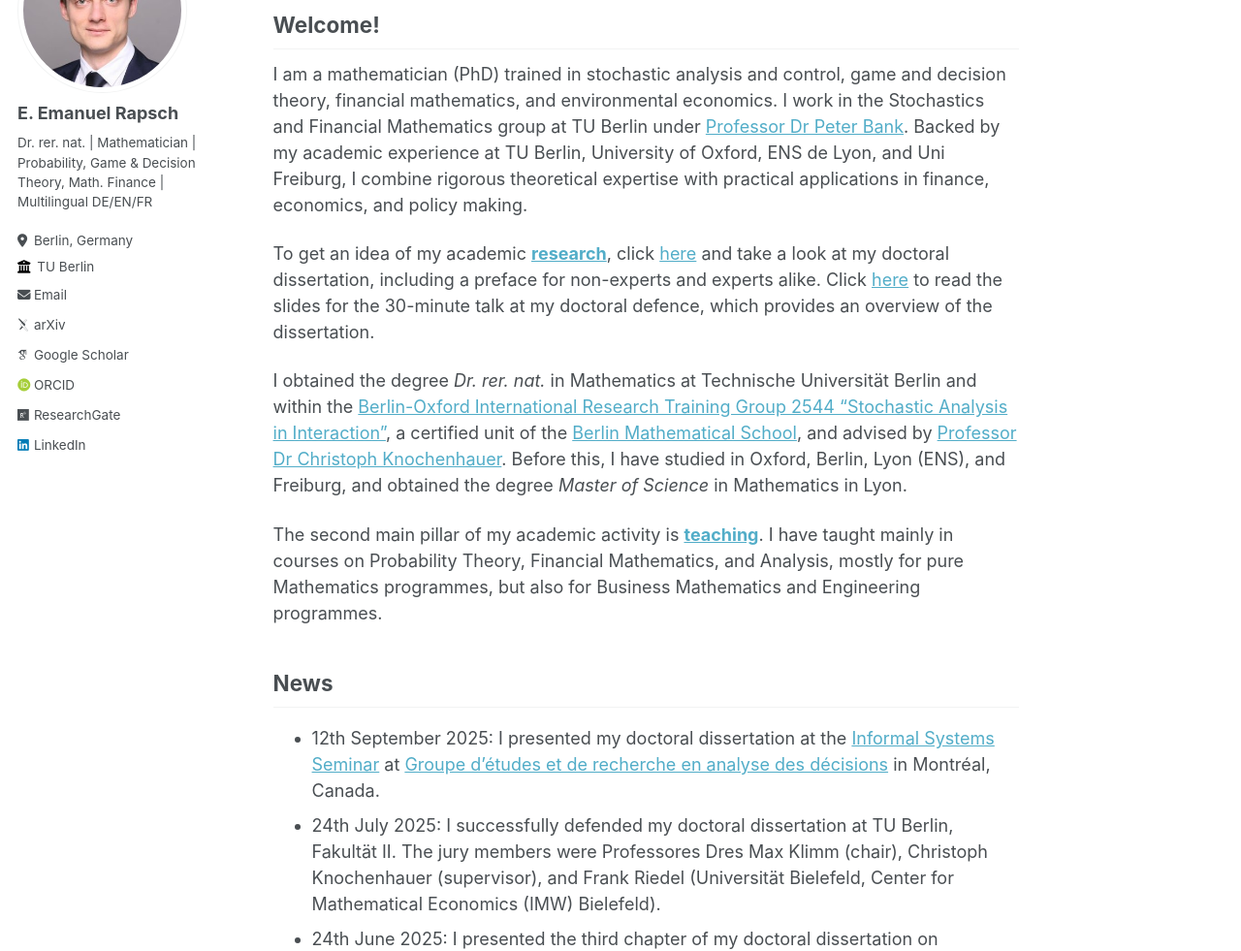
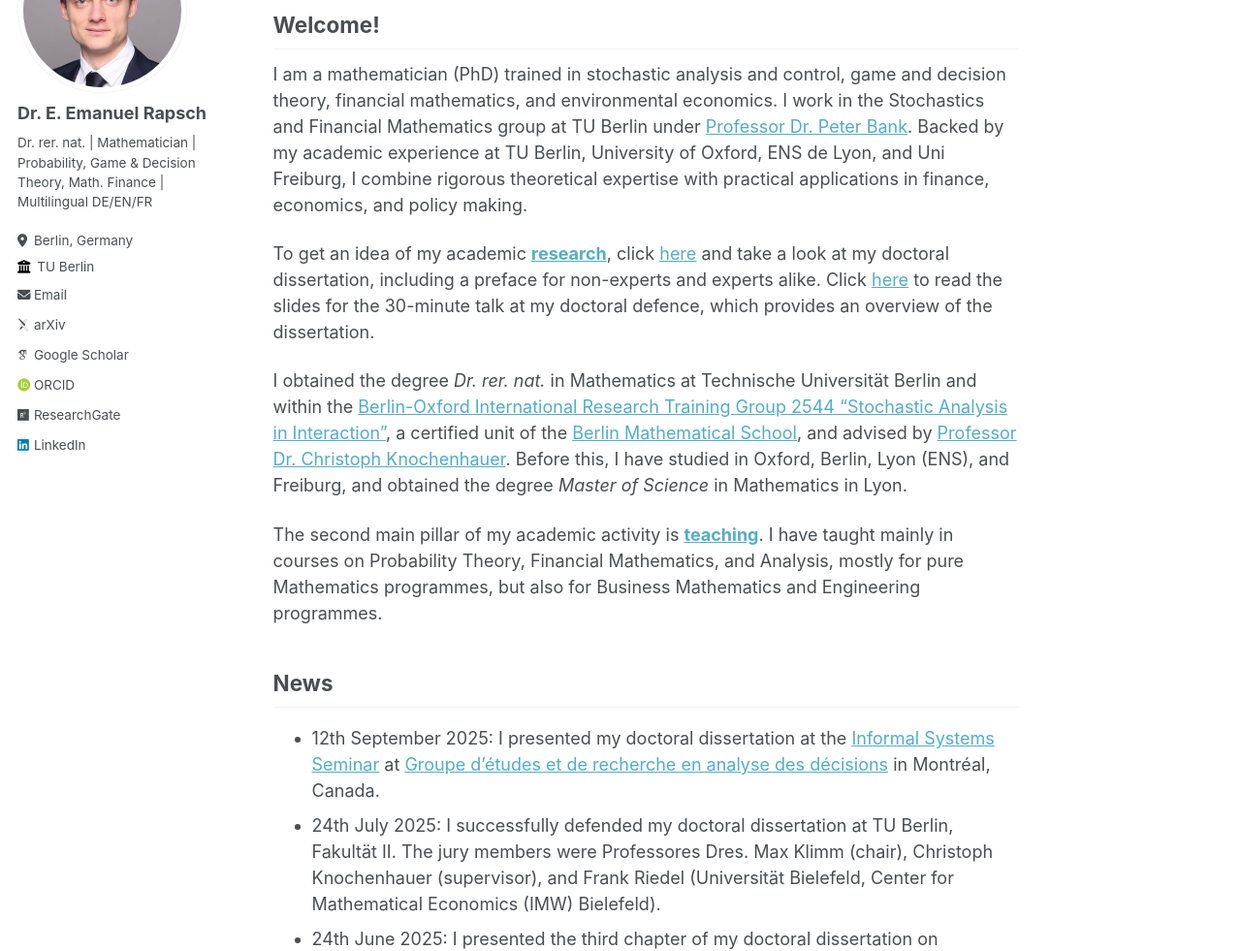
Before and after one commit to erapsch/erapsch.github.io, a Jekyll site: the page built from _pages/about.md, in a window 1280 px wide and 1400 px high. Shown: the part 181-1162 px from the top of the window at 97% size. Built offline with Jekyll 4.4.1, drawn with Linux system fonts in a browser that asks for light colours; some web fonts are replaced.

```diff
--- a/_config.yml
+++ b/_config.yml
@@ -22,7 +22,7 @@ repository               : "erapsch/erapsch.github.io"
 author:
   # Biographic information
   avatar           : "profile.jpg"
-  name             : "E. Emanuel Rapsch"
+  name             : "Dr. E. Emanuel Rapsch"
   pronouns         : # example: "she/her"
   bio              : "Dr. rer. nat. | Mathematician | Probability, Game & Decision Theory, Math. Finance | Multilingual DE/EN/FR"
   location         : "Berlin, Germany"
--- a/_pages/about.md
+++ b/_pages/about.md
@@ -9,20 +9,20 @@ redirect_from:
 
 ## Welcome!
 
-I am a mathematician (PhD) trained in stochastic analysis and control, game and decision theory, financial mathematics, and environmental economics. I work in the Stochastics and Financial Mathematics group at TU Berlin under  <a href="https://www3.math.tu-berlin.de/stoch/wp_bank/">Professor Dr Peter Bank</a>. Backed by my academic experience at TU Berlin, University of Oxford, ENS de Lyon, and Uni Freiburg, I combine rigorous theoretical expertise with practical applications in finance, economics, and policy making.
+I am a mathematician (PhD) trained in stochastic analysis and control, game and decision theory, financial mathematics, and environmental economics. I work in the Stochastics and Financial Mathematics group at TU Berlin under  <a href="https://www3.math.tu-berlin.de/stoch/wp_bank/">Professor Dr. Peter Bank</a>. Backed by my academic experience at TU Berlin, University of Oxford, ENS de Lyon, and Uni Freiburg, I combine rigorous theoretical expertise with practical applications in finance, economics, and policy making.
 <!--Experienced in team work, leadership, and management, I am interested in leveraging mathematics and game theory to understand and solve complex strategic problems and to support better decision making in economics, finance, and beyond.-->
 
 To get an idea of my academic <a href="/research">**research**</a>, click <a href="https://doi.org/10.14279/depositonce-24410">here</a> and take a look at my doctoral dissertation, including a preface for non-experts and experts alike. Click <a href="{{ site.baseurl }}/files\On_the_Foundations_of_Dynamic_Games_and_Probability__Decision_Making_in_Stochastic_Extensive_Form.pdf">here</a> to read the slides for the 30-minute talk at my doctoral defence, which provides an overview of the dissertation.
 <!--<embed src="{{ site.baseurl }}/files\On_the_Foundations_of_Dynamic_Games_and_Probability__Decision_Making_in_Stochastic_Extensive_Form.pdf" width="600" height="700" type='application/pdf'> -->
 
-I obtained the degree <em>Dr. rer. nat.</em> in Mathematics at Technische Universität Berlin and within the <a href="https://www3.math.tu-berlin.de/stoch/IRTG/">Berlin-Oxford International Research Training Group 2544 "Stochastic Analysis in Interaction"</a>, a certified unit of the <a href="https://www.math-berlin.de/">Berlin Mathematical School</a>, and advised by <a href="https://www.stochasticcontrol.org">Professor Dr Christoph Knochenhauer</a>. Before this, I have studied in Oxford, Berlin, Lyon (ENS), and Freiburg, and obtained the degree <em>Master of Science</em> in Mathematics in Lyon.
+I obtained the degree <em>Dr. rer. nat.</em> in Mathematics at Technische Universität Berlin and within the <a href="https://www3.math.tu-berlin.de/stoch/IRTG/">Berlin-Oxford International Research Training Group 2544 "Stochastic Analysis in Interaction"</a>, a certified unit of the <a href="https://www.math-berlin.de/">Berlin Mathematical School</a>, and advised by <a href="https://www.stochasticcontrol.org">Professor Dr. Christoph Knochenhauer</a>. Before this, I have studied in Oxford, Berlin, Lyon (ENS), and Freiburg, and obtained the degree <em>Master of Science</em> in Mathematics in Lyon.
 
 The second main pillar of my academic activity is <a href="/teaching">**teaching**</a>. I have taught mainly in courses on Probability Theory, Financial Mathematics, and Analysis, mostly for pure Mathematics programmes, but also for Business Mathematics and Engineering programmes.
 
 ## News
 
 * 12th September 2025: I presented my doctoral dissertation at the <a href="">Informal Systems Seminar</a> at <a href="https://www.gerad.ca/fr">Groupe d'études et de recherche en analyse des décisions</a> in Montréal, Canada.
-* 24th July 2025: I successfully defended my doctoral dissertation at TU Berlin, Fakultät II. The jury members were Professores Dres Max Klimm (chair), Christoph Knochenhauer (supervisor), and Frank Riedel (Universität Bielefeld, Center for Mathematical Economics (IMW) Bielefeld).
+* 24th July 2025: I successfully defended my doctoral dissertation at TU Berlin, Fakultät II. The jury members were Professores Dres. Max Klimm (chair), Christoph Knochenhauer (supervisor), and Frank Riedel (Universität Bielefeld, Center for Mathematical Economics (IMW) Bielefeld).
 * 24th June 2025: I presented the third chapter of my doctoral dissertation on "Stochastic process forms in vertically extended continuous time" at the <a href="https://sites.google.com/view/amamef2025/home">12th General AMaMeF Conference</a> held at the Dipartimento di Scienze Economiche at Università degli Studi di Verona. The talk was entitled "Stochastic differential games as extensive form approximations". The doctoral project was supervised by Christoph Knochenhauer.
 * 3rd June 2025: I submitted my doctoral dissertation at TU Berlin, Fakultät II, entitled "On the Foundations of Dynamic Games and Probability: Decision Making in Stochastic Extensive Form".
 * 16th May 2025: I presented my work at the <a href="https://www.uni-bielefeld.de/forschung/profil/fokusbereiche/quamu/index.xml">Quantifying and Managing Uncertainty</a> Research Seminar at the <a href="https://www.uni-bielefeld.de/zwe/imw/">Center for Mathematical Economics (Institut für Mathematische Wirtschaftsforschung IMW)</a>, Bielefeld.
```
Also changed, not shown: _pages/teaching.md (+2 -2 lines).
